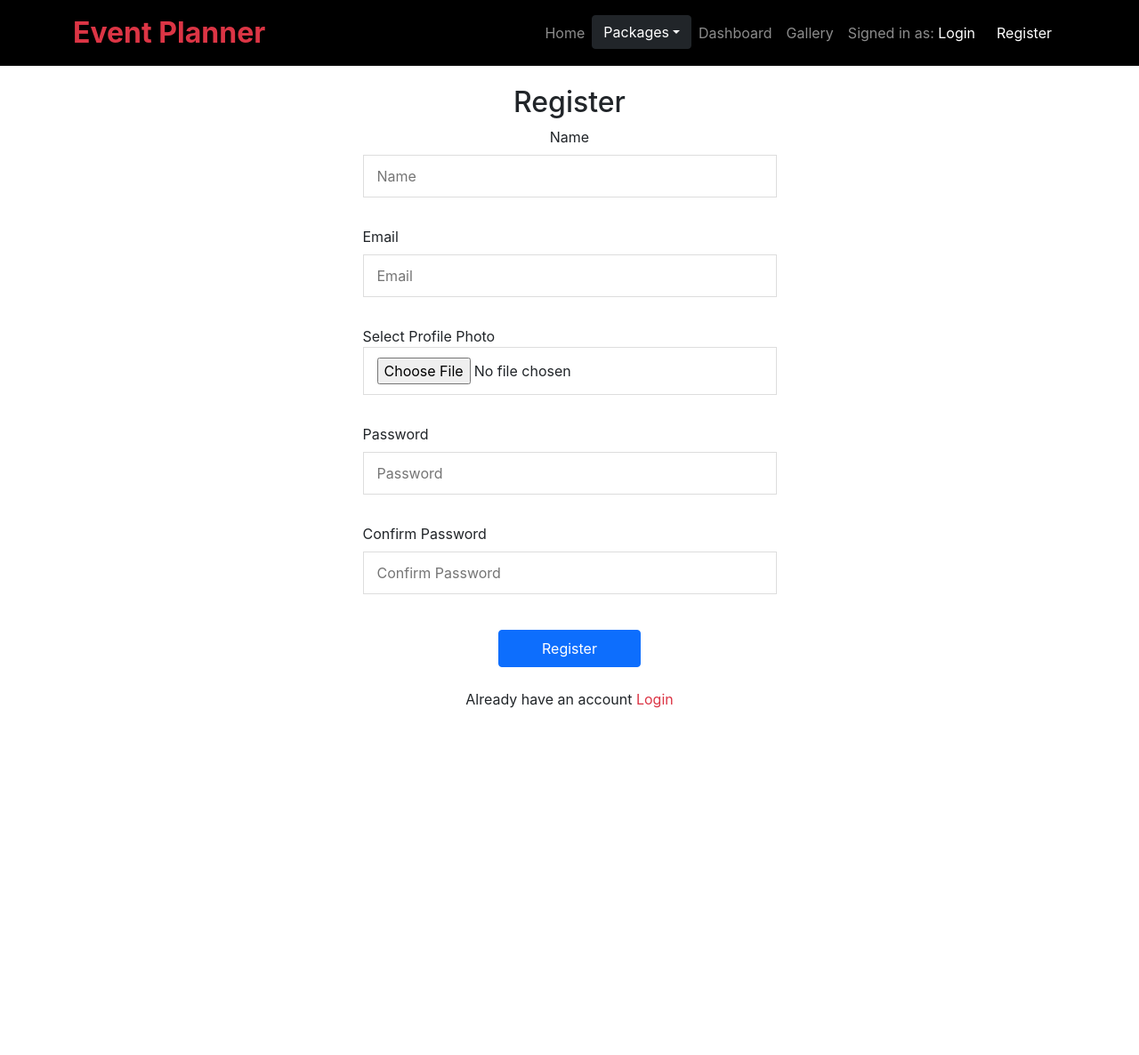
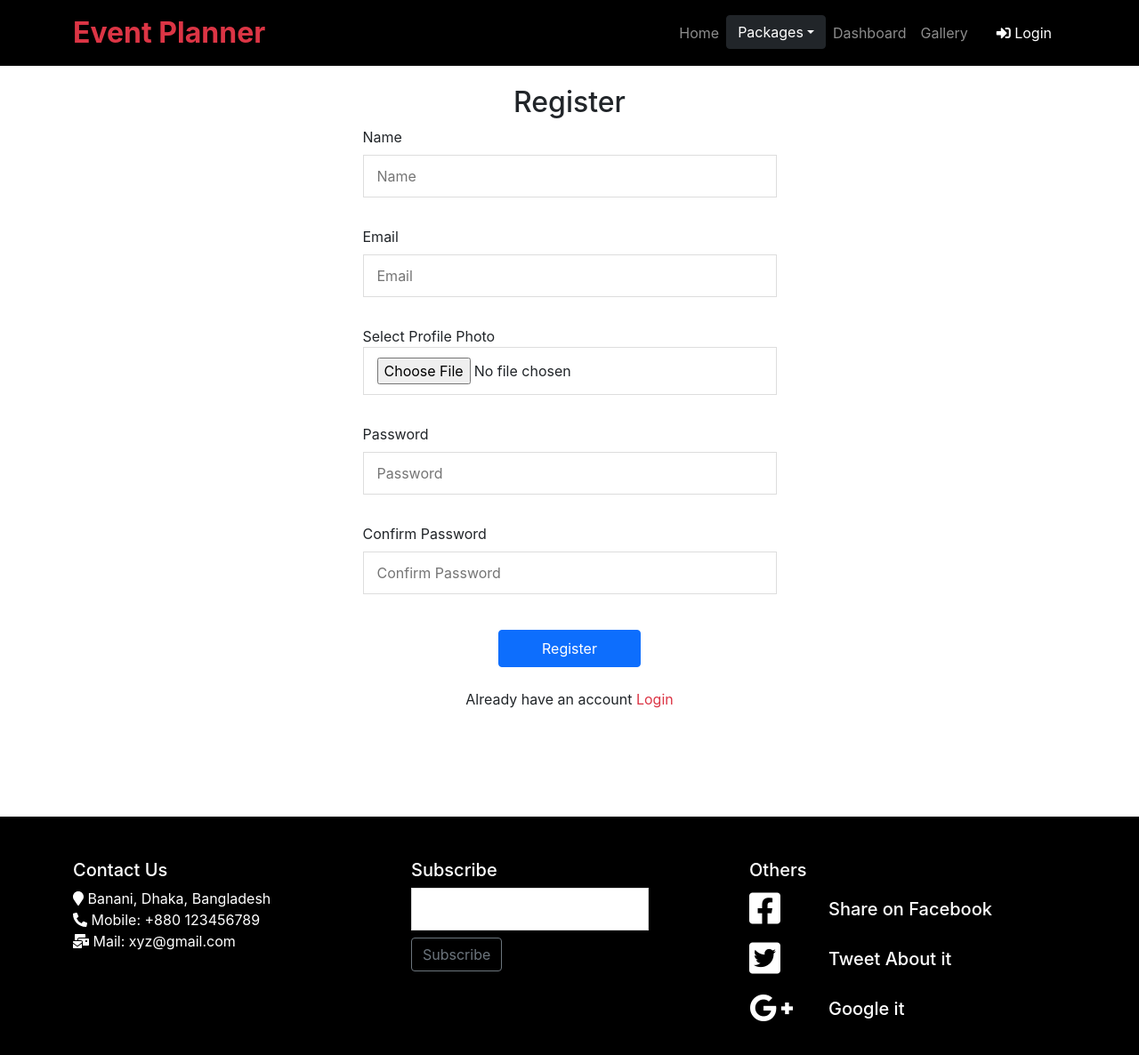
Before and after one commit to Fayjur-Rahaman-Nahim/event-management-client-site, a React (Create React App) app: page /register in a window 1280 px wide. Shown: the top 1186 px of the page at 89% size. Before the commit the page ends 870 px from the top, so only its background shows below. Built offline with nearby package versions, Linux system fonts and the light colour scheme.

Commit message:
footer added

```diff
--- a/package.json
+++ b/package.json
@@ -5,6 +5,9 @@
   "dependencies": {
     "@emotion/react": "^11.7.1",
     "@emotion/styled": "^11.6.0",
+    "@fortawesome/fontawesome-svg-core": "^1.2.36",
+    "@fortawesome/free-solid-svg-icons": "^5.15.4",
+    "@fortawesome/react-fontawesome": "^0.1.16",
     "@mui/icons-material": "^5.2.5",
     "@mui/material": "^5.2.6",
     "@mui/styled-engine-sc": "^5.1.0",
--- a/public/index.html
+++ b/public/index.html
@@ -15,6 +15,8 @@
       user's mobile device or desktop. See https://developers.google.com/web/fundamentals/web-app-manifest/
     -->
   <link rel="manifest" href="%PUBLIC_URL%/manifest.json" />
+  <link rel="stylesheet" href="https://use.fontawesome.com/releases/v5.15.4/css/all.css"
+    integrity="sha384-DyZ88mC6Up2uqS4h/KRgHuoeGwBcD4Ng9SiP4dIRy0EXTlnuz47vAwmeGwVChigm" crossorigin="anonymous">
   <!--
       Notice the use of %PUBLIC_URL% in the tags above.
       It will be replaced with the URL of the `public` folder during the build.
--- a/src/App.js
+++ b/src/App.js
@@ -2,7 +2,6 @@
 import logo from './logo.svg';
 import './App.css';
 import Home from './Nahim_components/Home/Home';
-import Photography_packages from './Nahim_components/Photography_packages/Photography_packages';
 import Appbar from './Nahim_components/Appbar/Appbar';
 import SuperSaverConfirmation from './Nahim_components/SuperSaverConfirmation/SuperSaverConfirmation';
 import Galleries from './Nahim_components/Galleries/Galleries';
@@ -11,6 +10,8 @@ import Galleries from './Nahim_components/Galleries/Galleries';
 import { BrowserRouter, Link, Route, Routes } from 'react-router-dom';
 import Login from './componentsEmon/authentications/Login';
 import Register from './componentsEmon/authentications/Register';
+import PhotographyPackages from './Nahim_components/PhotographyPackages/PhotographyPackages';
+import Footer from './Nahim_components/Footer/Footer';
 
 
 function App() {
@@ -23,7 +24,7 @@ function App() {
         <Appbar />
         <Routes>
           <Route path="/" element={<Home />} />
-          <Route path="/packages" element={<Photography_packages />} />
+          <Route path="/packages" element={<PhotographyPackages />} />
           <Route path="/superSaver/:key" element={<SuperSaverConfirmation />} />
           <Route path="/gallery" element={<Galleries />} />
           <Route path="/login" element={<Login />} />
@@ -34,6 +35,7 @@ function App() {
         </ul> */}
 
         </Routes>
+        <Footer />
       </BrowserRouter>
     </div>
 
--- a/src/Nahim_components/Appbar/Appbar.js
+++ b/src/Nahim_components/Appbar/Appbar.js
@@ -37,14 +37,14 @@ const Appbar = () => {
                             <Nav.Link as={Link} to="/dashboard">Dashboard</Nav.Link>
                             <Nav.Link as={Link} to="/gallery">Gallery</Nav.Link>
                         </Nav>
-                        {!userInfo?.email && <Navbar.Text className="me-2">
-                            Signed in as: <Link to="/login">Login </Link>
+                        {userInfo?.email && <Navbar.Text className="me-2">
+                            Signed in as:
                         </Navbar.Text>}
 
                         <Navbar.Text>
                             {
                                 userInfo?.email ? <button onClick={handleLogOut} className=" btn btn-danger">Logout <i className="fas fa-sign-out-alt"></i></button> :
-                                    <Nav.Link as={Link} to="/register" ><i className="fas fa-sign-in-alt"></i> Register</Nav.Link>
+                                    <Nav.Link as={Link} to="/login" ><i className="fas fa-sign-in-alt"></i> Login</Nav.Link>
                             }
                         </Navbar.Text>
                     </Navbar.Collapse>
--- /dev/null
+++ b/src/Nahim_components/Footer/Footer.css
@@ -0,0 +1,26 @@
+.custom{
+    display: grid;
+    grid-template-columns: 1fr 3fr;
+}
+
+.facebook:hover{
+    background-color: rgb(72, 140, 241);
+    transition: .5s;
+    padding: 10px;
+    border-radius: 10px;
+
+}
+.twitter:hover{
+    background-color: rgb(110, 189, 241);
+    transition: .5s;
+    padding: 10px;
+    border-radius: 10px;
+
+}
+.google:hover{
+    background-color: rgb(252, 102, 102);
+    transition: .5s;
+    padding: 10px;
+    border-radius: 10px;
+
+}
--- /dev/null
+++ b/src/Nahim_components/Footer/Footer.js
@@ -0,0 +1,60 @@
+import { faMailBulk, faMapMarker, faPhoneAlt } from '@fortawesome/free-solid-svg-icons';
+import { FontAwesomeIcon } from '@fortawesome/react-fontawesome';
+import React from 'react';
+import './Footer.css'
+import { Col, Container, Row } from 'react-bootstrap';
+
+const Footer = () => {
+    const loc = <FontAwesomeIcon icon={faMapMarker}></FontAwesomeIcon> //fontawesome import
+    const mbl = <FontAwesomeIcon icon={faPhoneAlt}></FontAwesomeIcon>
+    const mail = <FontAwesomeIcon icon={faMailBulk}></FontAwesomeIcon>
+    const fb = <i className="fab fa-facebook-square"></i>
+    const twitter = <i class="fab fa-twitter-square"></i>
+    const google = <i class="fab fa-google-plus-g"></i>
+    return (
+        <div className="bg-black p-5 text-white mt-5  ">
+
+            <Container>
+                <Row xs={1} md={2} lg={3}>
+                    <Col xs className="text-start">
+                        <Col xs><h5>Contact Us</h5></Col>
+                        <Col xs>{loc} Banani, Dhaka, Bangladesh</Col>
+                        <Col xs>{mbl} Mobile: +880 123456789</Col>
+                        <Col xs>{mail} Mail: xyz@gmail.com</Col>
+
+                    </Col>
+                    <Col xs className="text-start">
+                        <Col xs><h5>Subscribe</h5></Col>
+                        <Col xs><input type="text" className="w-75 round-lg mb-2" /></Col>
+                        <Col xs><button className="btn btn-outline-secondary">Subscribe</button></Col>
+                    </Col>
+
+                    <Col xs className="text-start">
+                        <Col xs><h5>Others</h5></Col>
+                        <Col xs><div className="custom facebook">
+                            <h1>{fb}</h1>
+                            <h5 className="text-start d-flex align-items-center">Share on Facebook</h5>
+
+                        </div>
+                        </Col>
+                        <Col xs><div className="custom twitter">
+                            <h1>{twitter}</h1>
+                            <h5 className="text-start d-flex align-items-center">Tweet About it</h5>
+
+                        </div>
+                        </Col>
+                        <Col xs><div className="custom google">
+                            <h1>{google}</h1>
+                            <h5 className="text-start d-flex align-items-center">Google it</h5>
+
+                        </div>
+                        </Col>
+
+                    </Col>
+                </Row>
+            </Container>
+        </div>
+    );
+};
+
+export default Footer;
--- a/src/Nahim_components/Photography_packages/Photography_packages.js
+++ b/src/Nahim_components/PhotographyPackages/PhotographyPackages.js
@@ -1,10 +1,10 @@
 import { Container, Grid, Typography } from '@mui/material';
 import React, { useEffect, useState } from 'react';
 import SuperPackage from '../SuperPackage/SuperPackage';
-import './Photography_packages.css'
+import './PhotographyPackages.css'
 
 
-const Photography_packages = () => {
+const PhotographyPackages = () => {
     const [superPackages, setSuperPackages] = useState([]);
     useEffect(() => {
         fetch("./photoPackages.json")
@@ -29,4 +29,4 @@ const Photography_packages = () => {
     );
 };
 
-export default Photography_packages;
+export default PhotographyPackages;
--- a/src/componentsEmon/authentications/Register.js
+++ b/src/componentsEmon/authentications/Register.js
@@ -67,7 +67,7 @@ const Register = () => {
         </ErrorMessage>}
         {loading && <Loading className="my-2" />}
         <form onSubmit={handleSubmit(onSubmit)} className="d-block m-auto">
-          <div className="col-lg-5 d-block m-auto">
+          <div className="col-lg-5 d-block m-auto text-start">
             <label htmlFor="orofile-photo">Name</label><br />
             <input className="mt-2 d-block" type="text"{...register("name", { required: true, minLength: 0 })} placeholder="Name" required />
           </div>
```
Also changed, not shown: src/Nahim_components/PhotographyPackages/PhotographyPackages.css (renamed from src/Nahim_components/Photography_packages/Photography_packages.css), 1 other file (tests, documents, lock files or other folders).
